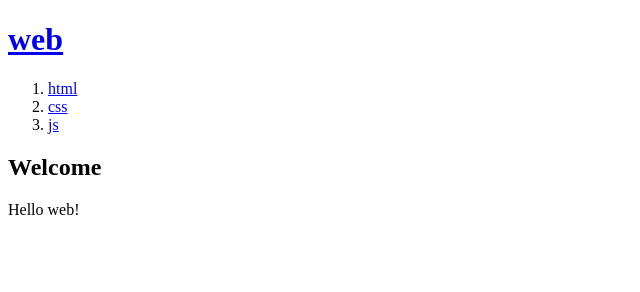
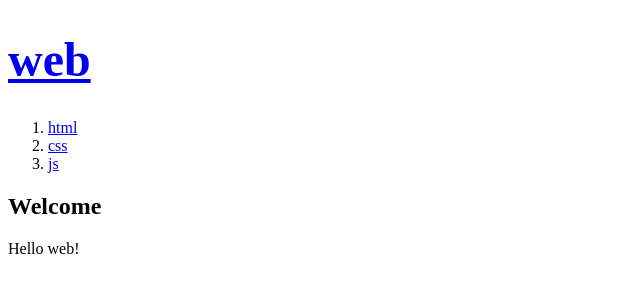
Before and after one commit to egoingsb/daitgirls-web-2, a plain HTML site: page review84.html in a window 1280 px wide. Shown: the whole page, without its empty margins (0-640 px from the left). Drawn offline with Linux system fonts and the light colour scheme.

Commit message:
css 복습

```diff
--- a/review84.html
+++ b/review84.html
@@ -2,6 +2,12 @@
 <html>
     <head>
         <title>WEB</title>
+        <style>
+            h1 {
+               font-size:3rem;
+               color:red;
+            }
+        </style>
     </head>
     <body>
         <h1><a href="index.html">web</a></h1>
```
